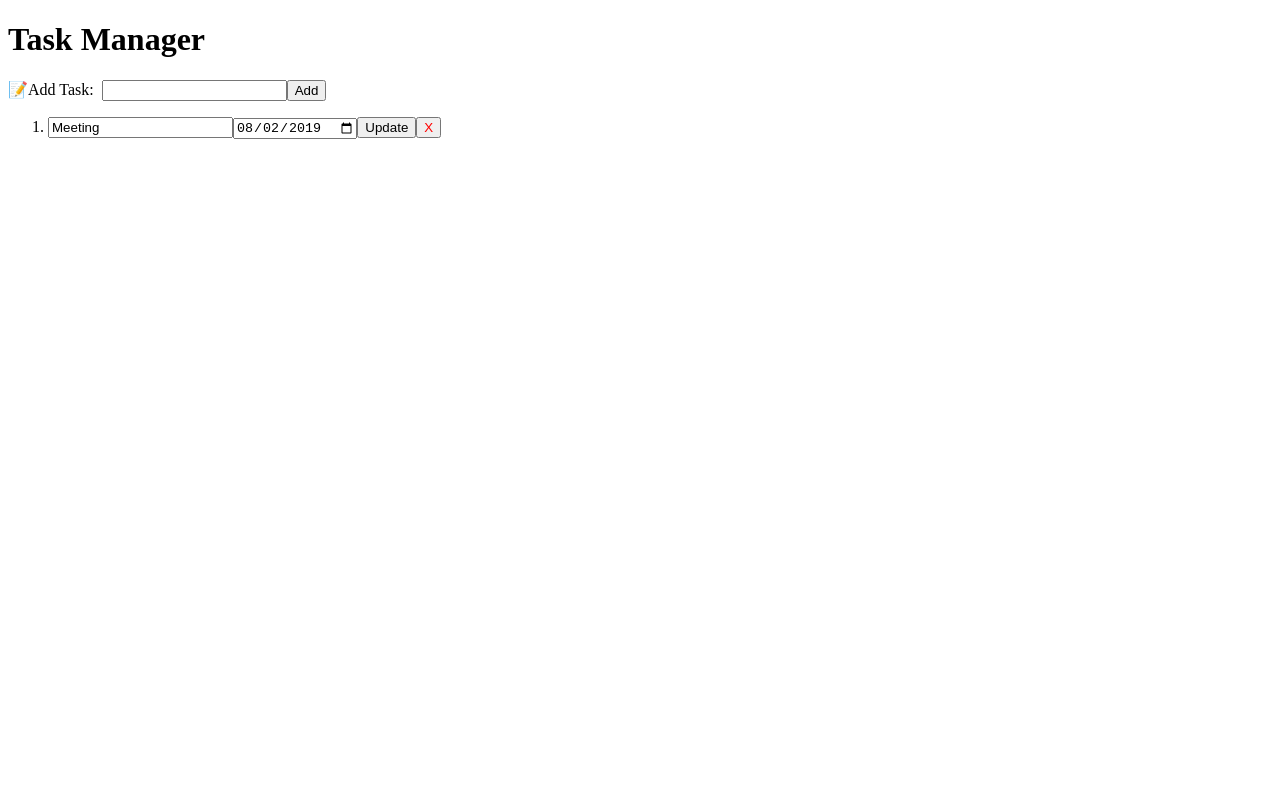
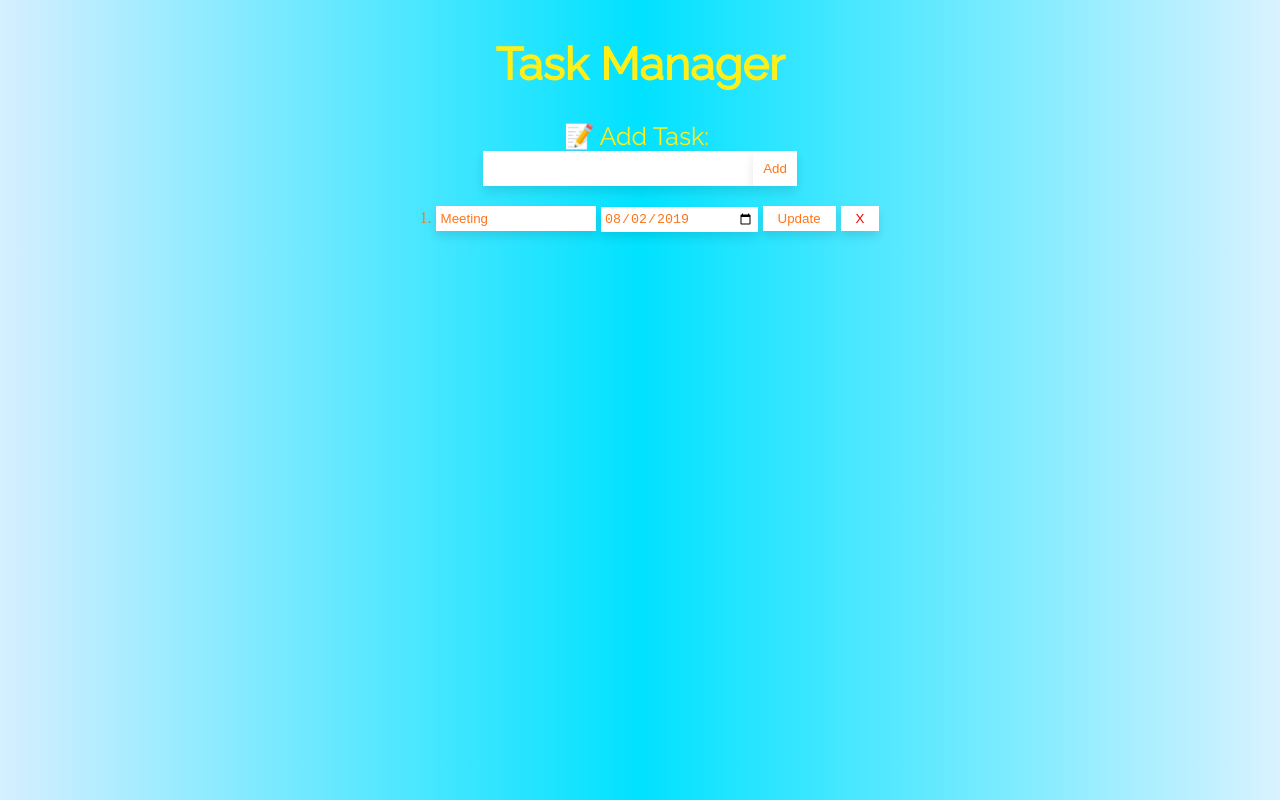
Before and after one commit to manjeetaR/Task-Manager, a React (Create React App) app: page / in a window 1280 px wide. Built offline with nearby package versions, Linux system fonts and the light colour scheme; the HTML template or start-up script is replaced by a standard one.

Commit message:
styles added > todo list > #1

```diff
--- a/public/index.html
+++ b/public/index.html
@@ -5,6 +5,7 @@
   <meta charset="utf-8" />
   <link rel="shortcut icon" href="%PUBLIC_URL%/favicon.ico" />
   <meta name="viewport" content="width=device-width, initial-scale=1" />
+  <link href="https://fonts.googleapis.com/css?family=Raleway&display=swap" rel="stylesheet">
   <title>Task Manager</title>
 </head>
 
--- a/src/App.js
+++ b/src/App.js
@@ -1,5 +1,6 @@
 import React, { Component, Fragment } from 'react'
-import { initialize, dataModule } from './initialize'
+import './styles.css';
+// import { initialize, dataModule } from './initialize'
 
 // initialize();
 
@@ -64,18 +65,20 @@ class App extends Component {
   render() {
     const { list, deadline } = this.state
     return (
-      <main>
-        <h1> Task Manager</h1>
-        <label>&#128221;Add Task:  &nbsp;</label>
-        <input onChange={e => this.setState({ name: e.target.value })} />
-        <button onClick={this.addTask}>Add</button>
+      <main className='container'>
+        <h1 className='header'> Task Manager</h1>
+        <label className='labelStyle'><span className='notesEmoji' role="img" aria-label="notes">&#128221;</span>Add Task:  &nbsp;</label>
+        <div>
+          <input className='inputStyle' onChange={e => this.setState({ name: e.target.value })} />
+          <button className='buttonStyle' onClick={this.addTask}>Add</button>
+        </div>
         <ol>
           {list.map(item =>
-            <li><input onChange={e => this.setState({ list: list.map(value => value.id === item.id ? { ...value, name: e.target.value } : value) })} value={item.name} />
-              {(item.deadline || deadline === item.id) ? <input value={item.deadline} onChange={e => this.setState({ list: list.map(value => value.id === item.id ? { ...value, deadline: e.target.value } : value) })} type="date" defaultValue={item.deadline} /> :
-                <button onClick={() => this.setState({ deadline: item.id })}>Add Deadline</button>}
-              <button onClick={() => this.update(item.id)}>Update</button>
-              <button style={{ color: 'red' }} onClick={() => this.deleteTask(item.id)}>X</button></li>
+            <li><input className='listInput' onChange={e => this.setState({ list: list.map(value => value.id === item.id ? { ...value, name: e.target.value } : value) })} value={item.name} />
+              {(item.deadline || deadline === item.id) ? <input className='listInputDeadline' value={item.deadline} onChange={e => this.setState({ list: list.map(value => value.id === item.id ? { ...value, deadline: e.target.value } : value) })} type="date" defaultValue={item.deadline} /> :
+                <button className='itemButton' onClick={() => this.setState({ deadline: item.id })}>Add Deadline</button>}
+              <button className='itemButton' onClick={() => this.update(item.id)}>Update</button>
+              <button className='itemButton' style={{ color: 'red' }} onClick={() => this.deleteTask(item.id)}>X</button></li>
           )}
         </ol>
       </main>
--- /dev/null
+++ b/src/styles.css
@@ -0,0 +1,94 @@
+
+
+
+html {
+  min-height: 100%;
+  background: linear-gradient(90deg, rgba(213,239,255,1) 0%, rgba(0,226,255,1) 50%, rgba(217,242,255,1) 100%);
+}
+
+.container {
+    display: flex;
+    height: 100%;
+    flex: 1;
+    flex-direction: column;
+    align-items: center;
+    justify-content: center;
+}
+
+.header {
+  color: #ffef19;
+  font-family: 'Raleway', sans-serif;
+  font-size: 45px;
+}
+
+.labelStyle {
+  color: #ffef19;
+  font-family: 'Raleway', sans-serif;
+  font-size: 25px;
+}
+
+.notesEmoji {
+  padding: 5px;
+}
+
+.inputStyle {
+  width: 250px;
+  background: #fff;
+  color: black;
+  box-shadow: 0 6px 10px 0 rgba(0, 0, 0 , .1);
+  border: 0;
+  outline: 0;
+  padding: 10px;
+}
+
+.buttonStyle {
+  background: #fff;
+  color: #ff751a;
+  box-shadow: 0 6px 10px 0 rgba(0, 0, 0 , .1);
+  border: 0;
+  outline: 0;
+  padding: 10px;
+}
+
+ol {
+  color: #ff751a;
+  align-self: center;
+  align-items: center;
+}
+
+.listInput {
+  width: 150px;
+  background: #fff;
+  color: #ff751a;
+  box-shadow: 0 6px 10px 0 rgba(0, 0, 0 , .1);
+  border: 0;
+  outline: 0;
+  padding: 5px;
+}
+
+.listInputDeadline {
+  width: 150px;
+  background: #fff;
+  color: #ff751a;
+  box-shadow: 0 6px 10px 0 rgba(0, 0, 0 , .1);
+  border: 0;
+  padding: 3.5px;
+  margin: 5px;
+}
+
+.itemButton {
+    background: #fff;
+    color: #ff751a;
+    box-shadow: 0 6px 10px 0 rgba(0, 0, 0 , .1);
+    border: 0;
+    outline: 0;
+    padding: 5px;
+    padding-left: 15px;
+    padding-right: 15px;
+    margin-right: 5px;
+}
+
+li {
+  align-self: center;
+  align-items: center;
+}
```
Also changed, not shown: package.json (line endings or trailing spaces).
